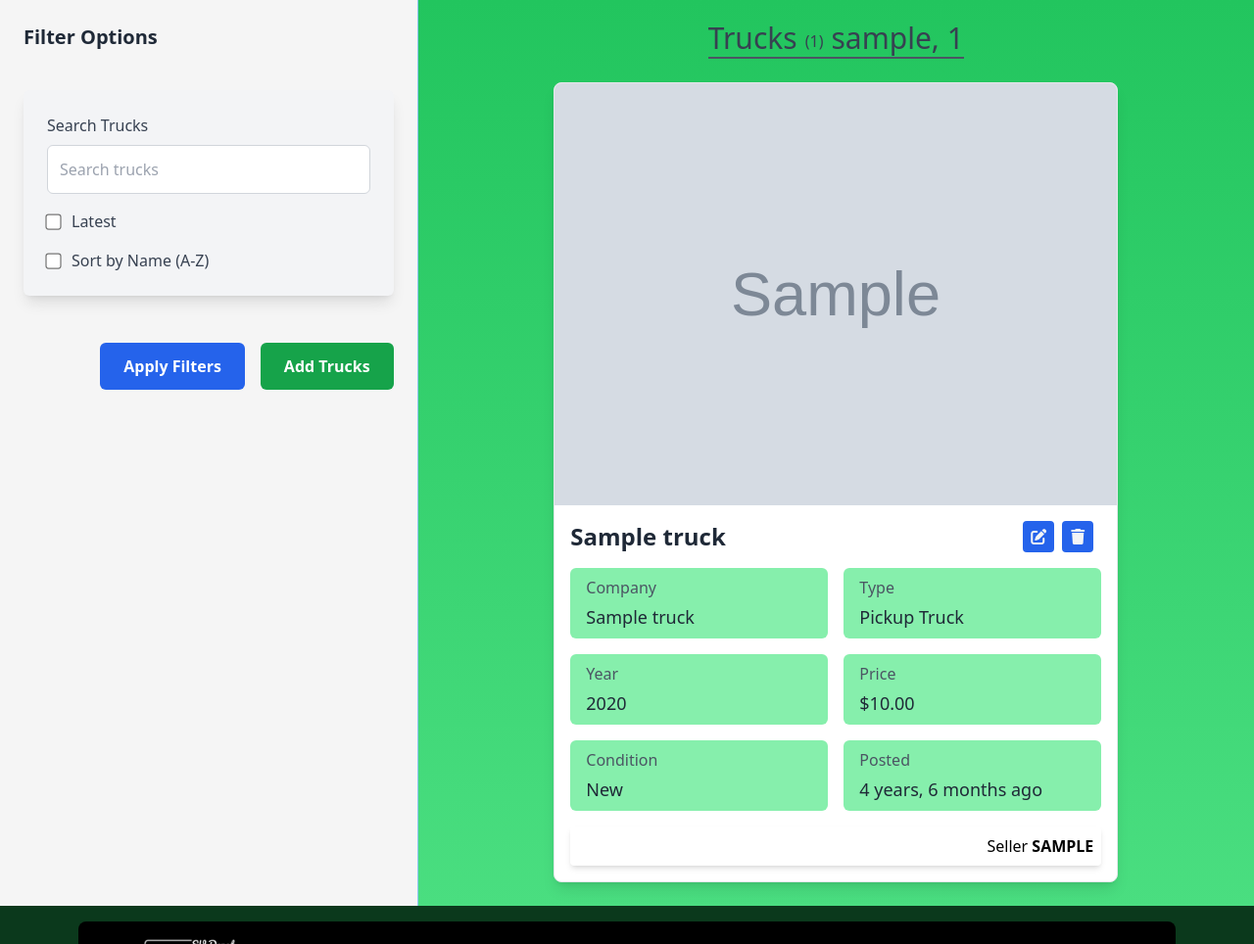
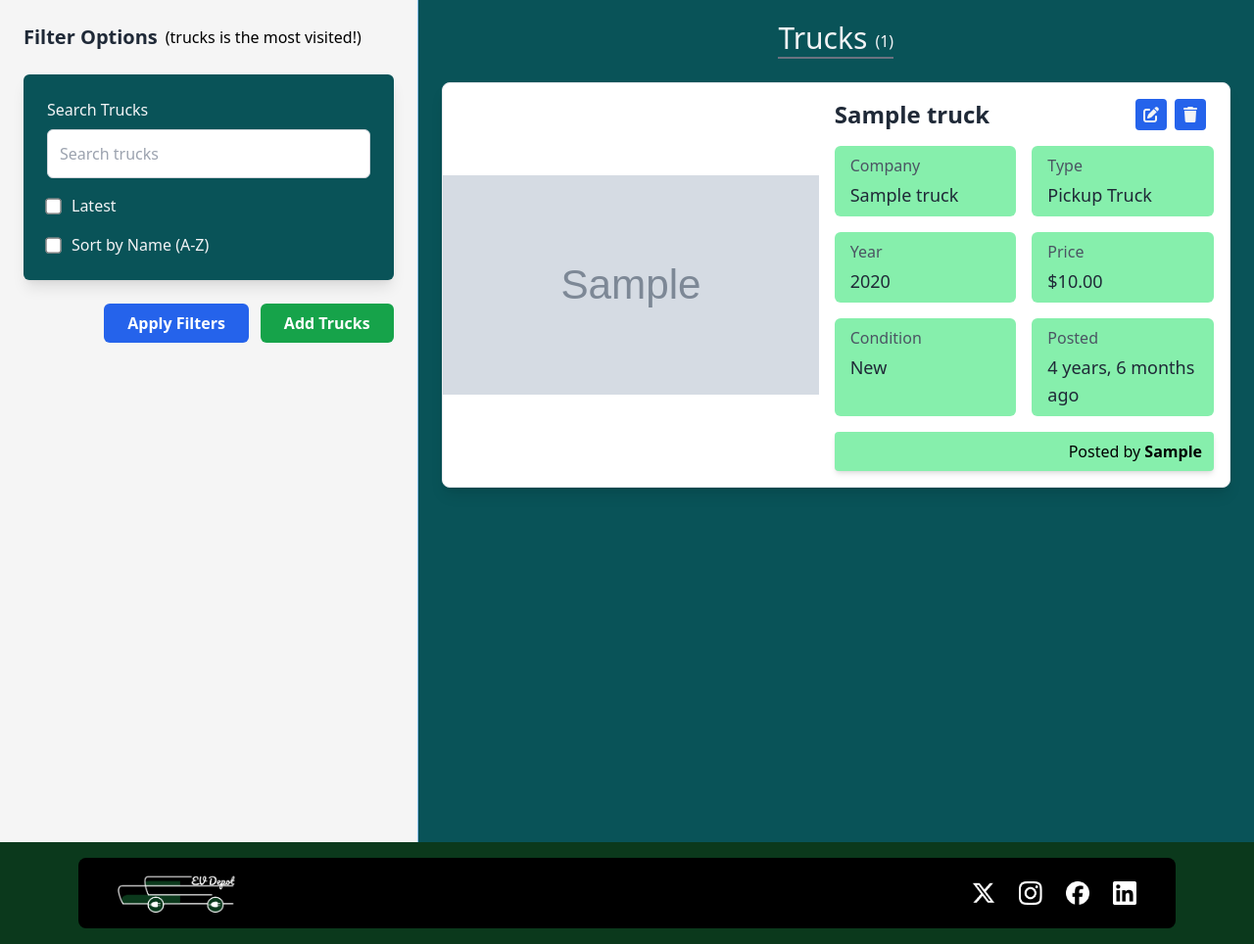
Before and after one commit to Rudra1402/EV-Depot, a Django app: page /trucks/ in a window 1280 px wide. Shown: the part 88-1052 px from the top of the page at 98% size. Run offline with Django 5.2, Linux system fonts and the light colour scheme; a user stored in the database is signed in; tables that the repository leaves empty hold one stand-in row (values such as "Sample post"); grey boxes marked "Sample" are stand-in pictures; some libraries are stand-ins or nearby versions.

Commit message:
Updated truck views and integrated purchase functionality

```diff
--- a/trucks/templates/trucks/index.html
+++ b/trucks/templates/trucks/index.html
@@ -15,11 +15,11 @@
         transform: translateY(-6px);
         box-shadow: 0 6px 15px rgba(0, 0, 0, 0.15);
     }
-    .truck-item img {
+    {% comment %} .truck-item img {
         transition: transform 0.3s;
     }
     .truck-item:hover img {
-        transform: scale(1.05);
+        transform: scale(1.05); {% endcomment %}
     }
 </style>
 <script>
@@ -38,11 +38,11 @@
                 </div>
                 <div class="flex items-center justify-center gap-2 w-full md:w-auto">
                     <input type="checkbox" id="latest" name="latest" value="true" {% if request.GET.latest %}checked{% endif %} class="scale-125 text-blue-500 focus:ring-2 focus:ring-blue-500">
-                    <label for="latest" class="text-gray-700">Latest</label>
+                    <label for="latest" class="text-gray-100">Latest</label>
                 </div>
                 <div class="flex items-center justify-center gap-2 w-full md:w-auto">
                     <input type="checkbox" id="sort" name="sort" value="name" {% if request.GET.sort == 'name' %}checked{% endif %} class="scale-125 text-blue-500 focus:ring-2 focus:ring-blue-500">
-                    <label for="sort" class="text-gray-700">Sort by Name (A-Z)</label>
+                    <label for="sort" class="text-gray-100">Sort by Name (A-Z)</label>
                 </div>
             </div>
             <div class="w-full flex items-center justify-end">
@@ -54,13 +54,16 @@
     <div class="border-r border-r-blue-300 w-1/3 h-full p-6 overflow-y-auto" style="scrollbar-width: none;">
         <form method="get" action="{% url 'trucks:homepage' %}" class="flex flex-col gap-6 w-full">
             <!-- Filter Section Header -->
-            <h2 class="text-xl font-semibold text-gray-800 mb-4">Filter Options</h2>
+            <div class="flex justify-start items-center gap-2">
+            <h2 class="text-xl font-semibold text-gray-800">Filter Options</h2>
+            <div>({{most_visited_app}} is the most visited!)</div>
+            </div>
 
             <!-- Filter Fields -->
-            <div class="flex flex-col gap-4 bg-gray-100 p-6 rounded-md shadow-lg">
+            <div class="flex flex-col gap-4 p-6 rounded-md shadow-lg bg-[#095358]">
                 <!-- Search Input -->
                 <div class="flex flex-col w-full">
-                    <label for="query" class="text-gray-700 mb-2">Search Trucks</label>
+                    <label for="query" class="text-gray-100 mb-2">Search Trucks</label>
                     <input type="text" id="query" placeholder="Search trucks" name="query" value="{{ request.GET.query }}"
                         class="p-3 rounded-md border border-gray-300 w-full focus:outline-none focus:ring-2 focus:ring-blue-500">
                 </div>
@@ -69,25 +72,25 @@
                 <div class="flex items-center gap-3">
                     <input type="checkbox" id="latest" name="latest" value="true" {% if request.GET.latest %}checked{% endif %}
                         class="scale-125 text-blue-500 focus:ring-2 focus:ring-blue-500">
-                    <label for="latest" class="text-gray-700">Latest</label>
+                    <label for="latest" class="text-gray-100">Latest</label>
                 </div>
 
                 <!-- Sort Checkbox -->
                 <div class="flex items-center gap-3">
                     <input type="checkbox" id="sort" name="sort" value="name" {% if request.GET.sort == 'name' %}checked{% endif %}
                         class="scale-125 text-blue-500 focus:ring-2 focus:ring-blue-500">
-                    <label for="sort" class="text-gray-700">Sort by Name (A-Z)</label>
+                    <label for="sort" class="text-gray-100">Sort by Name (A-Z)</label>
                 </div>
             </div>
 
             <!-- Apply Filters Button -->
-            <div class="w-full gap-4 flex justify-end mt-6">
+            <div class="w-full gap-3 flex justify-end mt-0">
 
                 <button type="submit"
-                    class="px-6 py-3 rounded-md bg-blue-600 text-white font-semibold hover:bg-blue-700 transition-colors duration-200">
+                    class="px-6 py-2 rounded-md bg-blue-600 text-white font-semibold hover:bg-blue-700 transition-colors duration-200">
                     Apply Filters
                 </button>
-                <a href="{% url 'base:common_form' 'trucks' %}" class="px-6 py-3 rounded-md bg-green-600 text-white font-semibold hover:bg-green-700 transition-colors duration-200 text-center">
+                <a href="{% url 'base:common_form' 'trucks' %}" class="px-6 py-2 rounded-md bg-green-600 text-white font-semibold hover:bg-green-700 transition-colors duration-200 text-center">
                     Add Trucks
                 </a>
             </div>
@@ -97,27 +100,27 @@
 
 
     <!-- Truck List Container on the Right -->
-    <div class="w-2/3 h-full overflow-y-auto p-6 flex flex-col items-center gap-y-6 bg-gradient-to-t from-green-400 to-green-500" style="scrollbar-width: none;">
-        <h1 class="text-3xl flex gap-2 font-medium justify-center items-end leading-none text-gray-700 pb-1 border-b-2 border-b-gray-600">
+    <div class="w-2/3 h-full overflow-y-auto p-6 flex flex-col items-center gap-y-6 bg-[#095358]" style="scrollbar-width: none;">
+        <h1 class="text-3xl flex gap-2 font-medium justify-center items-end leading-none text-gray-100 pb-1 border-b-2 border-b-gray-500">
             Trucks
             <div class="text-base flex">
                 (<div id="count">{{ trucks | length }}</div>)
             </div>
-            {% if user.is_authenticated %}
+            {% comment %} {% if user.is_authenticated %}
                 <div>{{ user.username }}, {{ user.id }}</div>
-            {% endif %}
+            {% endif %} {% endcomment %}
         </h1>
 
 
-        <div class="flex flex-col gap-y-5 w-full max-w-xl">
+        <div class="flex flex-col gap-y-5 w-full">
             {% if trucks %}
                 {% for truck in trucks %}
                     {% include 'trucks/vehicle_card.html' with vehicle=truck user=user %}
                 {% endfor %}
             {% else %}
-                <p class="text-xl font-medium text-gray-700">No trucks available.</p>
+                <p class="text-xl font-medium text-gray-100">No trucks available.</p>
             {% endif %}
         </div>
     </div>
 </div>
-{% endblock%}
+{% endblock %}
--- a/trucks/templates/trucks/vehicle_card.html
+++ b/trucks/templates/trucks/vehicle_card.html
@@ -1,8 +1,8 @@
 {% load static %}
 
-<div class="rounded-lg overflow-hidden border border-gray-200 shadow-lg bg-white truck-item" id="truck-{{ vehicle.id }}">
-    <img src="{{ vehicle.image }}" alt="{{ vehicle.name }}" class="w-full min-h-80 max-h-full object-cover">
-    <div class="p-4 flex flex-col gap-y-4">
+<div class="rounded-lg w-full flex items-center bg-white border border-gray-200 shadow-lg truck-item" id="truck-{{ vehicle.id }}">
+    <img src="{{ vehicle.image }}" alt="{{ vehicle.name }}" class="w-96 h-56 max-h-full object-cover">
+    <div class="p-4 flex-1 flex flex-col gap-y-4">
         <div class="flex items-center justify-between gap-5">
             <a href="{% url "trucks:truckbyid" id=vehicle.id %}" class="text-gray-800">
                 <h2 class="text-2xl font-semibold text-gray-800">{{ vehicle.name }}</h2>
@@ -63,6 +63,6 @@
                 <div class="text-lg font-medium text-gray-800">{{ vehicle.createdAt | timesince }} ago</div>
             </div>
         </div>
-        <div class="flex items-center justify-end p-2 rounded shadow-md">Seller&nbsp;<b>{{ vehicle.user.username|upper }}</b></div>
+        <div class="flex items-center justify-end py-2 px-3 bg-green-300 rounded shadow-md">Posted by&nbsp;<b>{{ vehicle.user.firstname|capfirst }}</b></div>
     </div>
 </div>
--- a/trucks/urls.py
+++ b/trucks/urls.py
@@ -8,4 +8,6 @@ urlpatterns = [
     path('<int:id>/', views.truckById, name='truckbyid'),
     path('edit/<int:id>/', views.edit_truck, name='edit_truck'),
     path('delete/<int:id>/', views.delete_truck, name='delete_truck'),
+    path('purchase/<int:truck_id>/', views.purchase_truck, name='purchase_truck'),
+    path('complete_purchase/<int:truck_id>/', views.complete_purchase, name='complete_purchase'),
 ]
--- a/trucks/views.py
+++ b/trucks/views.py
@@ -114,3 +114,25 @@ def truck_list(request):
         'trucks': trucks
     }
     return render(request, 'trucks/index.html', context)
+
+def purchase_truck(request, truck_id):
+    truck = get_object_or_404(Trucks, id=truck_id)
+    owner = truck.user
+    return render(request, 'purchase_truck.html', {'truck': truck, 'owner': owner})
+
+def complete_purchase(request, truck_id):
+    truck = get_object_or_404(Trucks, id=truck_id)
+    buyer = Buyer.objects.get(username=request.user)
+    owner = truck.user
+
+    # Allocate points
+    buyer.points += 100  # or any logic to calculate points
+    buyer.save()
+    owner.points += 50  # or any logic to calculate points
+    owner.save()
+
+    # Mark the truck as purchased
+    truck.purchasedBy = buyer
+    truck.save()
+
+    return redirect(reverse('trucks:homepage'))
```
Also changed, not shown: trucks/templates/purchase_truck.html (added, +70 -0 lines), trucks/templates/trucks/purchase_truck.html (deleted, +0 -42 lines), trucks/templates/trucks/truck.html (+20 -23 lines).
